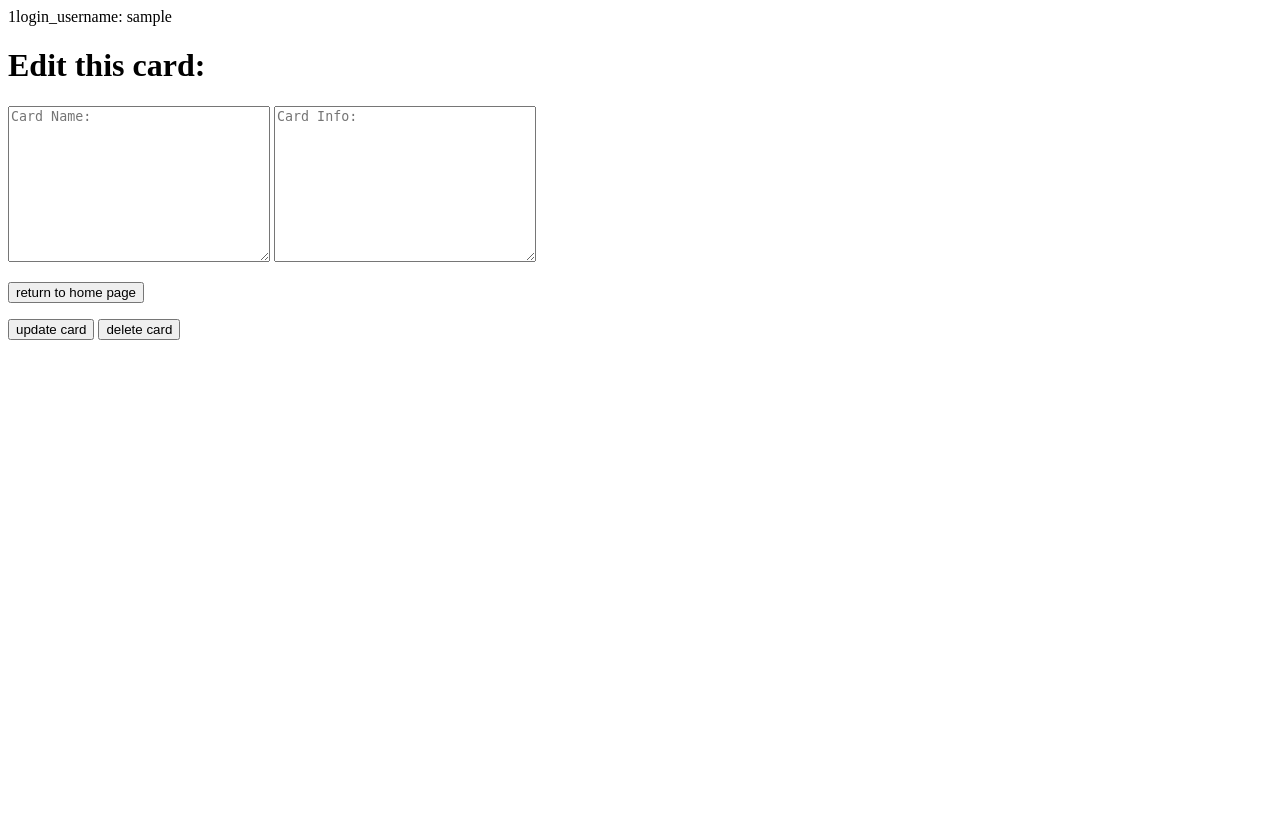
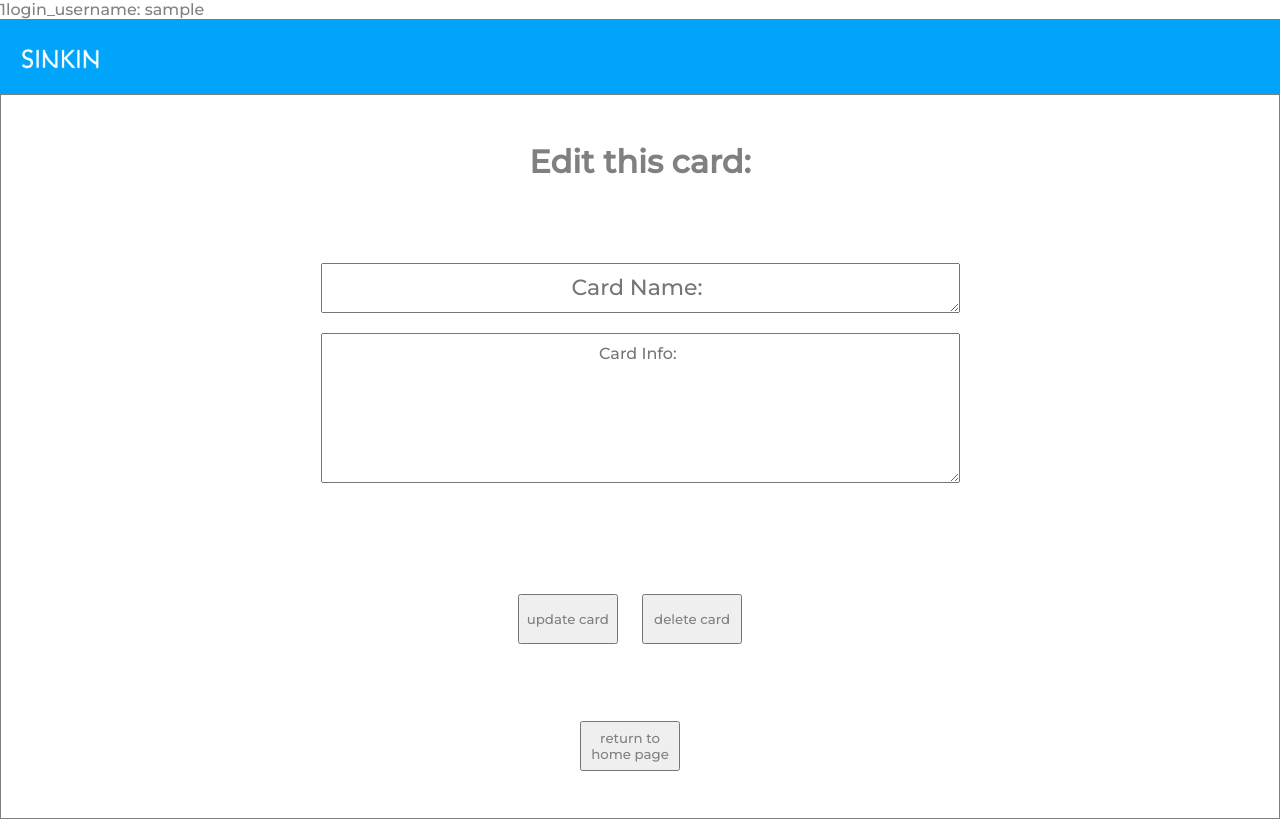
Before and after one commit to abbyryan414/sinkin, a PHP site: page /EditCard.php in a window 1280 px wide. Before the commit the page ends 340 px from the top, so only its background shows below. Run offline with PHP 8.4, Linux system fonts and the light colour scheme; the visitor is signed in with stand-in values (Sample User, id 1); data that the repository does not hold is empty.

Commit message:
styled editcard.php and fixed minor bug in login/signup page

```diff
--- a/EditCard.php
+++ b/EditCard.php
@@ -35,23 +35,36 @@ echo $row['deck_or_card_title'];
 <script src="https://code.jquery.com/jquery-3.5.1.min.js"
 integrity="sha256-9/aliU8dGd2tb6OSsuzixeV4y/faTqgFtohetphbbj0="
 crossorigin="anonymous"></script>
+  <link rel="stylesheet" href="css_files/add.css">
 </head>
 <body>
+  <div id="logo-div">
+    <img id="logo" src="images/logo.png" alt="">
+  </div>
+  <div id="search-div">
+    <h1>Edit this card:</h1>
+    <form id="add_deck_form" method="post">
 
-<h1>Edit this card:</h1>
-<form method="post">
-    <textarea placeholder="Card Name: " name="deck_or_card_title_area" id="deck_or_card_title_area" cols="30" rows="10"><?php echo $row['deck_or_card_title'] ?></textarea>
-    <textarea placeholder="Card Info: " name="card_info_area" id="card_info_area" cols="30" rows="10"><?php echo $row['card_info'] ?></textarea>
+        <textarea placeholder="Card Name: " name="deck_or_card_title_area" id="deck_or_card_title_area"  class="textarea_class" cols="30" rows="10"><?php echo $row['deck_or_card_title'] ?></textarea>
+
+        <textarea placeholder="Card Info: " name="card_info_area" id="card_info_area" class="textarea_class textarea_class2" cols="30" rows="10"><?php echo $row['card_info'] ?></textarea>
 
 
 
 
-</form>
-<form action="index.php">
-  <button>return to home page</button>
-</form>
-<button onclick="confirm()">update card</button>
-<button onclick="deletec()">delete card</button>
+    </form>
+    <div>
+      <button class="normal_btn" onclick="confirm()">update card</button>
+      <button class="normal_btn" onclick="deletec()">delete card</button>
+    </div>
+
+    <form action="index.php">
+      <button class="normal_btn">return to home page</button>
+    </form>
+
+  </div>
+
+
 <script>
 function confirm() {
   var deck_or_card_title = document.getElementById('deck_or_card_title_area').value;
--- a/css_files/add.css
+++ b/css_files/add.css
@@ -63,13 +63,21 @@ h2, h3 {
 
 
 
-#deck_or_card_title, #entered_word {
+#deck_or_card_title, #entered_word, .textarea_class{
   height: 50px;
   width: 100%;
   font-size: 22px;
   text-align: center;
+  padding: 10px;
 
 }
+
+.textarea_class2 {
+  margin-top: 20px;
+  height: 150px;
+  font-size: 16px;
+}
+
 
 #add_deck_form {
   width: 50%;
@@ -80,10 +88,11 @@ h2, h3 {
   justify-content: center;
 }
 
-#confirm_btn {
+#confirm_btn, .normal_btn {
   margin-top: 30px;
   width: 100px;
   height: 50px;
+  margin-right: 20px;
 }
 
 #return_btn, .edit_btn {
--- a/signup.php
+++ b/signup.php
@@ -22,7 +22,7 @@
   </div>
 
   <div id = "bar-div">
-    <form method="post">
+
     <div id = "user-div">
         <input name="user_name"id="user_name" data-intro="As before, this is where your username goes" placeholder="username:" type="text">
     </div>
@@ -35,7 +35,7 @@
   <div id=signB-div>
     <button id=signB data-intro="To finish, click this button to submit and register!" onclick="signup_clicked()">Sign&nbsp;In!</button>
   </div>
-    </form>
+
 </div>
 <div id=btl-div>
   <button id=btlB data-intro="You can also click this button to go back to the login page!" onclick="location.href='login.php'">Back to login page</button>
```
Also changed, not shown: login.php (+5 -4 lines).
